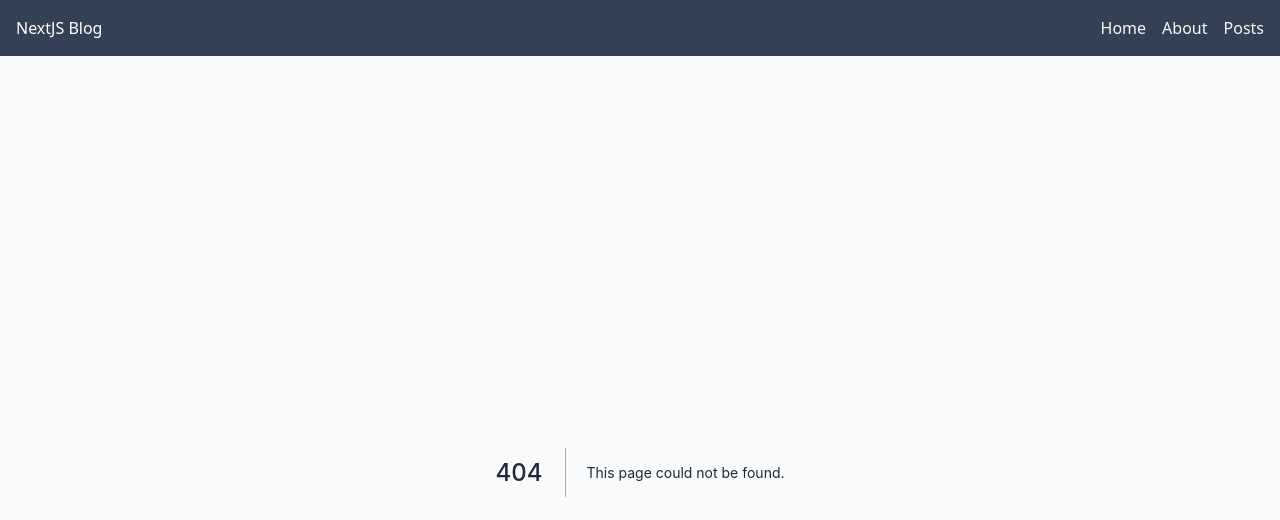
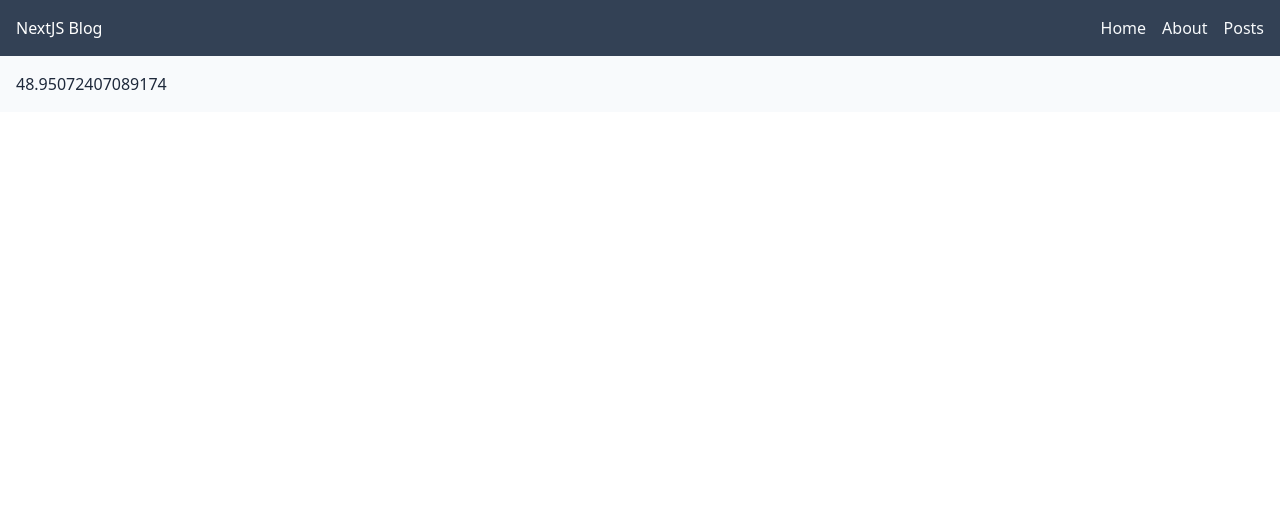
Before and after one commit to dnmct/blog, a Next.js app: page /test in a window 1280 px wide. Before the commit this address had no page. Shown: the top 520 px of the page. Built offline with nearby package versions, Linux system fonts and the light colour scheme.

Commit message:
some shit

```diff
--- /dev/null
+++ b/pages/test.tsx
@@ -0,0 +1,20 @@
+import { GetServerSideProps, GetStaticProps } from "next";
+
+const TestPage = ({ number }: { number: number }) => {
+  return <span>{number}</span>;
+};
+
+export default TestPage;
+
+export const getStaticProps: GetStaticProps = async () => {
+  const number = Math.random() * 1000;
+  // const json = await fetch("http://localhost:3000/api/hello").then((res) =>
+  //   res.json()
+  // );
+  // const name = json.name;
+  return {
+    props: {
+      number,
+    },
+  };
+};
```
